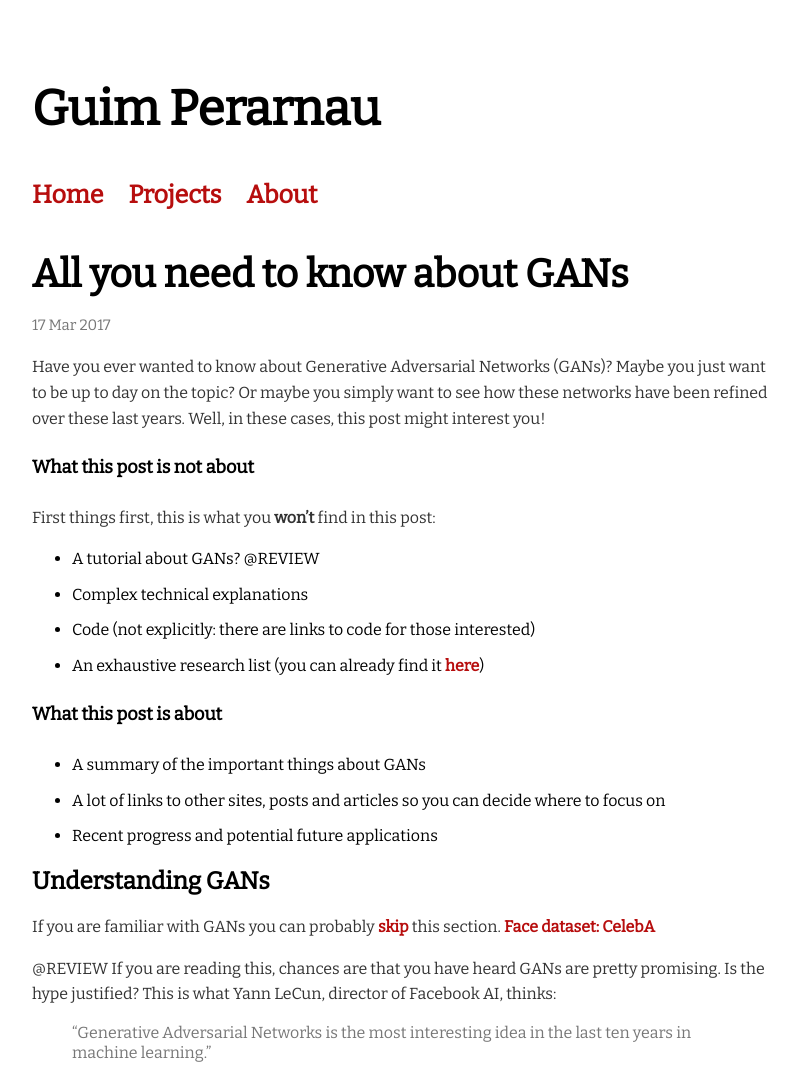
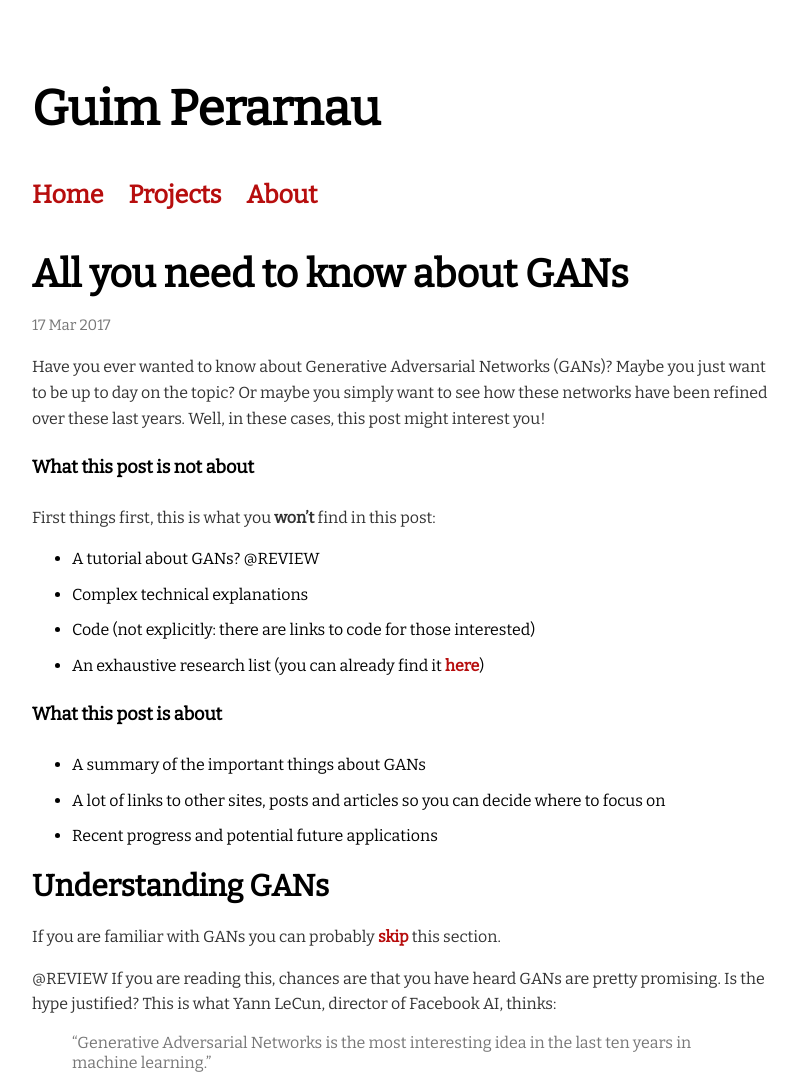
Before and after one commit to Guim3/guim3.github.io, a Jekyll site: the page built from _posts/2017-03-17-All-you-need-to-know-about-GANs.md, in a window 1280 px wide. Shown: the top 1082 px of the page, without its empty margins (233-1030 px from the left). Built offline with Jekyll 4.4.1, drawn with Linux system fonts in a browser that asks for light colours; comment, search, counter and statistics services are not loaded.

Commit message:
Add h2 style. Fix minor post things

```diff
--- a/_posts/2017-03-17-All-you-need-to-know-about-GANs.md
+++ b/_posts/2017-03-17-All-you-need-to-know-about-GANs.md
@@ -22,7 +22,7 @@ First things first, this is what you __won't__ find in this post:
 
 ## Understanding GANs
 
-If you are familiar with GANs you can probably [skip](gans-evolution) this section. [Face dataset: CelebA](#11-train-with-a-face-dataset-celeba)
+If you are familiar with GANs you can probably [skip](#gans-evolution) this section.
 {: .date}
 
 @REVIEW
@@ -68,7 +68,7 @@ These are not the state-of-the-art, but they are good to grasp the idea. If you
 
 Here I'm going to describe in roughly chronological order all the advances and types of GANs that have been showing up over these last years.
 
-### <a name="test"></a> Conditional GANs
+### <a name="conditional-gans"></a> Conditional GANs
 
 **TL;DR:** GANs that use label information. This results in better quality images and being able to control -- to an extent -- how generated images will look.
 
--- a/css/main.css
+++ b/css/main.css
@@ -104,6 +104,14 @@ h1 {
 	font-variant: normal;
 	font-weight: 700;
 	line-height: 78px;
+}
+h2 {
+  font-family: Bitter;
+  font-size: 30px;
+  font-style: normal;
+  font-variant: normal;
+  font-weight: 700;
+  line-height: 25.6px;
 }
 h3 {
 	font-family: Bitter;
```
